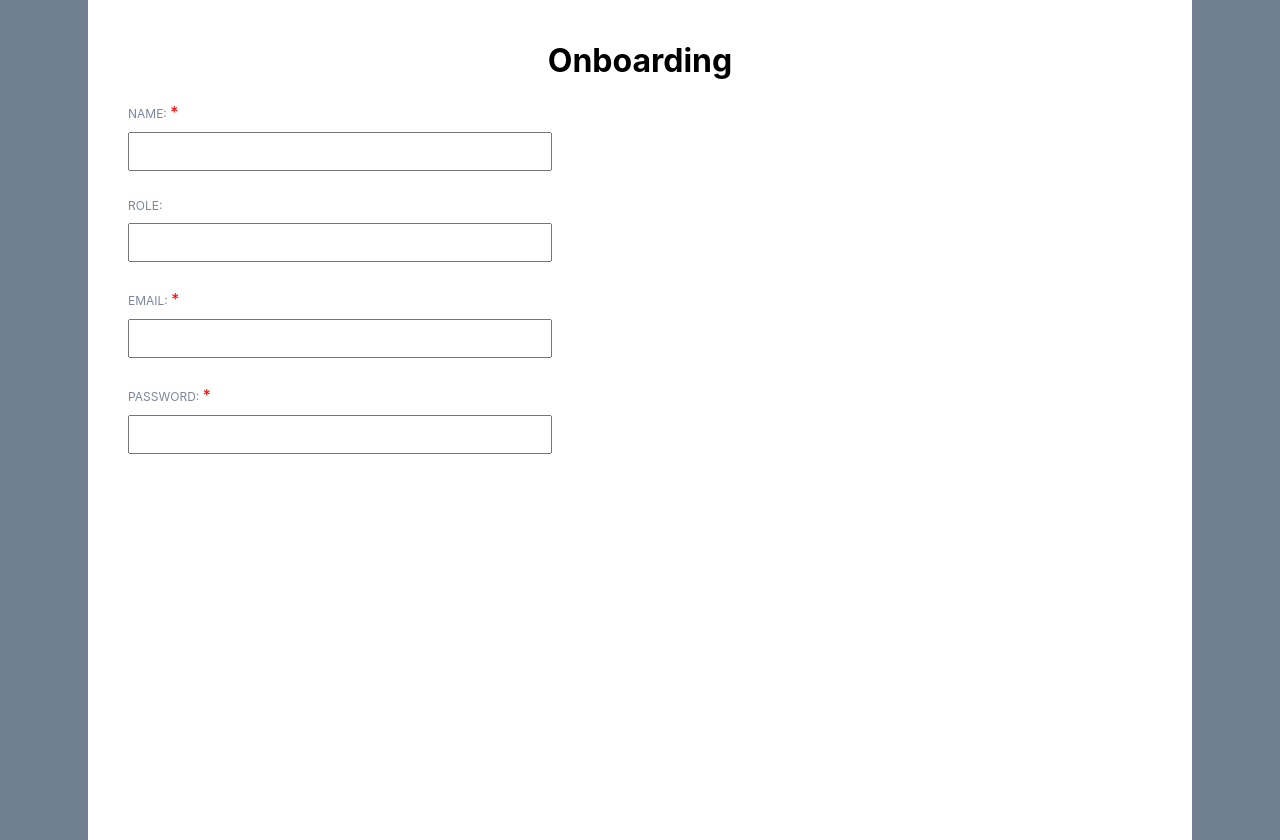
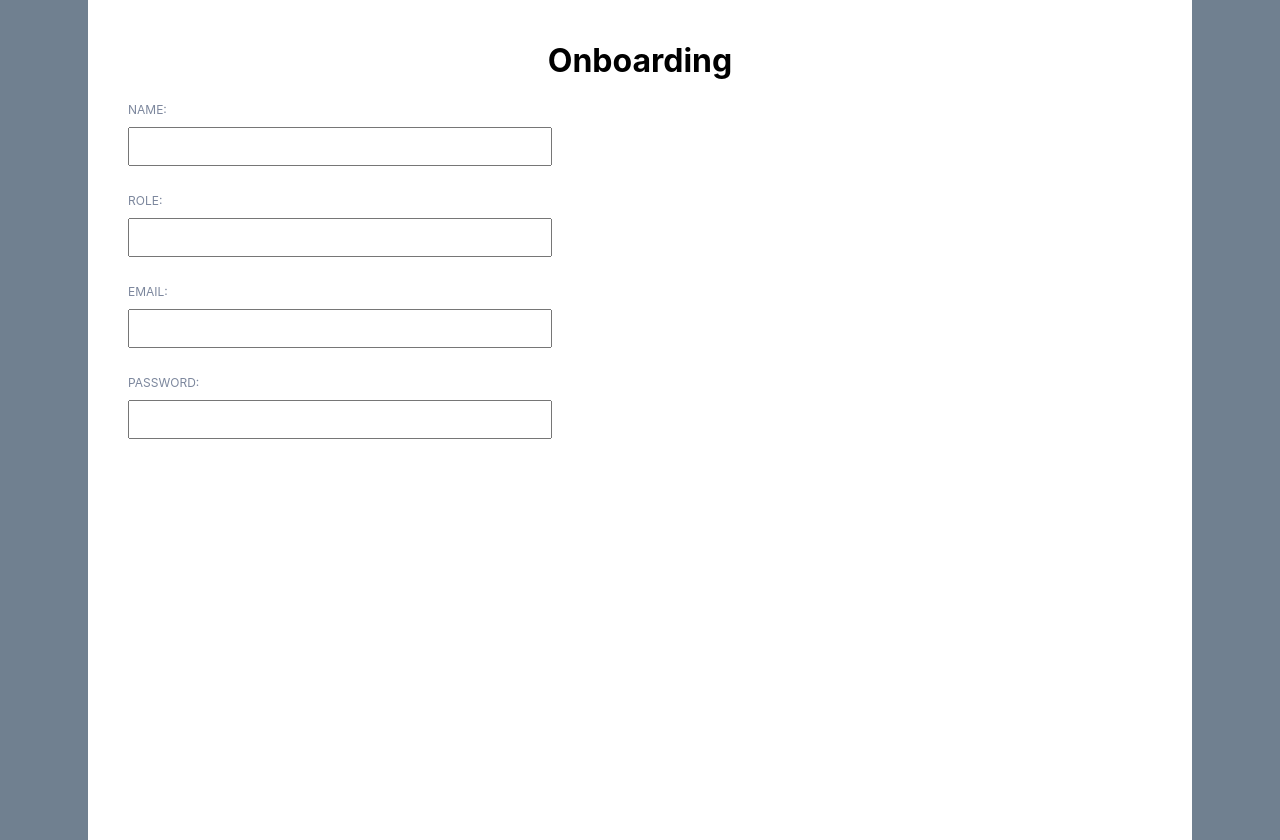
Before and after one commit to arathi-sreekumar/forms-exercise, a React (Create React App) app: page / in a window 1280 px wide. Built offline with nearby package versions, Linux system fonts and the light colour scheme.

Commit message:
fix: allow input properties through

```diff
--- a/src/core/form/input/input.tsx
+++ b/src/core/form/input/input.tsx
@@ -11,10 +11,10 @@ interface OwnProps {
   label: string;
   error?: string | JSX.Element;
   isValid: boolean;
-  isRequired?: boolean;
+  required?: boolean;
 }
 
-export type InputProps = OwnProps & Partial<Omit<HTMLInputElement, keyof OwnProps>>;
+export type InputProps = OwnProps & Partial<Omit<React.InputHTMLAttributes<HTMLInputElement>, keyof OwnProps>>;
 
 export const Input: React.FC<InputProps> = ({
   id,
@@ -24,8 +24,9 @@ export const Input: React.FC<InputProps> = ({
   label,
   error,
   isValid,
-  isRequired = false,
-  type = 'text'
+  required = false,
+  type = 'text',
+  ...props
 }) => {
   const [isDirty, setIsDirty] = useState(!!value.length);
 
@@ -44,7 +45,7 @@ export const Input: React.FC<InputProps> = ({
     <div className={clsx({['formField']: true, ['error']: showError})}>
       <label htmlFor={id}>
         {label}
-        {isRequired && <span className="required-symbol">*</span>}
+        {required && <span className="required-symbol">*</span>}
       </label>
       <input
         data-testid={`${id}-input`}
@@ -53,6 +54,8 @@ export const Input: React.FC<InputProps> = ({
         value={value}
         onChange={handleChange}
         onBlur={handleBlur}
+        required={required}
+        {...props}
       />
       {<div className='errorMessage'>{isDirty && error}</div>}
     </div>
```
